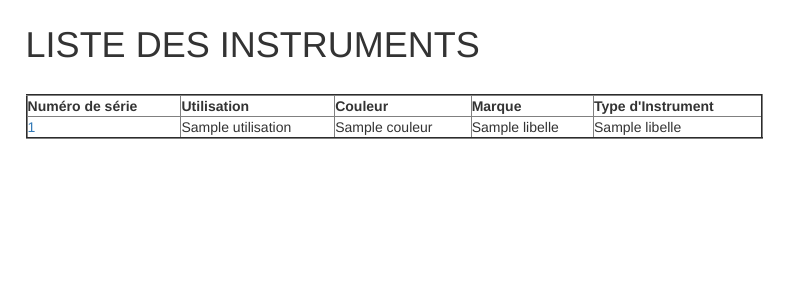
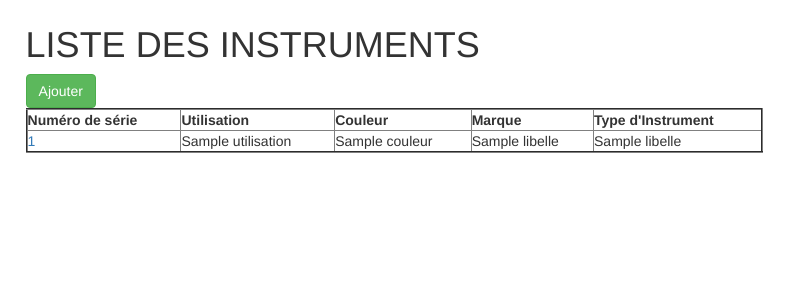
Before and after one commit to ZakinaA/24FLOPOTON, a Symfony app: template templates/instrument/lister.html.twig in a window 1280 px wide. Shown: the part 51-351 px from the top of the page, without its empty margins (0-800 px from the left). Run offline with Twig, Linux system fonts and the light colour scheme; the template is opened without the code that fills it: most values are stand-ins (such as "Sample title", 1, 10 or a date in 2020); some libraries are stand-ins or nearby versions.

Commit message:
Ajout du bouton permettant d'ajouter un nouveau instrument

```diff
--- a/templates/instrument/lister.html.twig
+++ b/templates/instrument/lister.html.twig
@@ -8,7 +8,7 @@
     <body>
         {% block javascripts %}{% endblock %}
 
-		<h1>LISTE DES INSTRUMENTS</h1></br>
+		<h1>LISTE DES INSTRUMENTS</h1><a type="button" class="btn btn-success" href={{ path('app_instrument_ajouter') }}>Ajouter</a></br>
 		<table width="60%" border="2" cellspacing="1" cellpadding="10">
 
         <thead>
```
